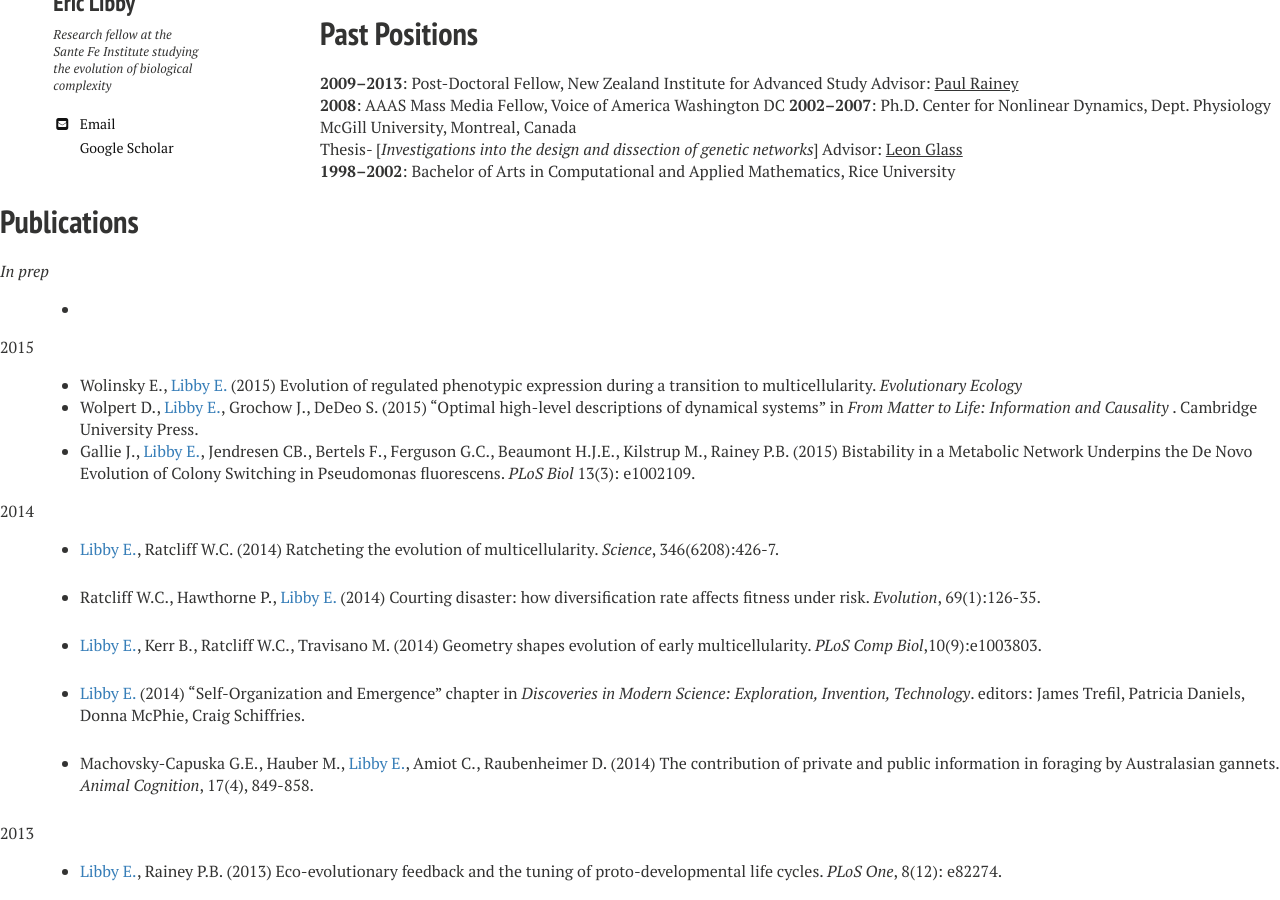
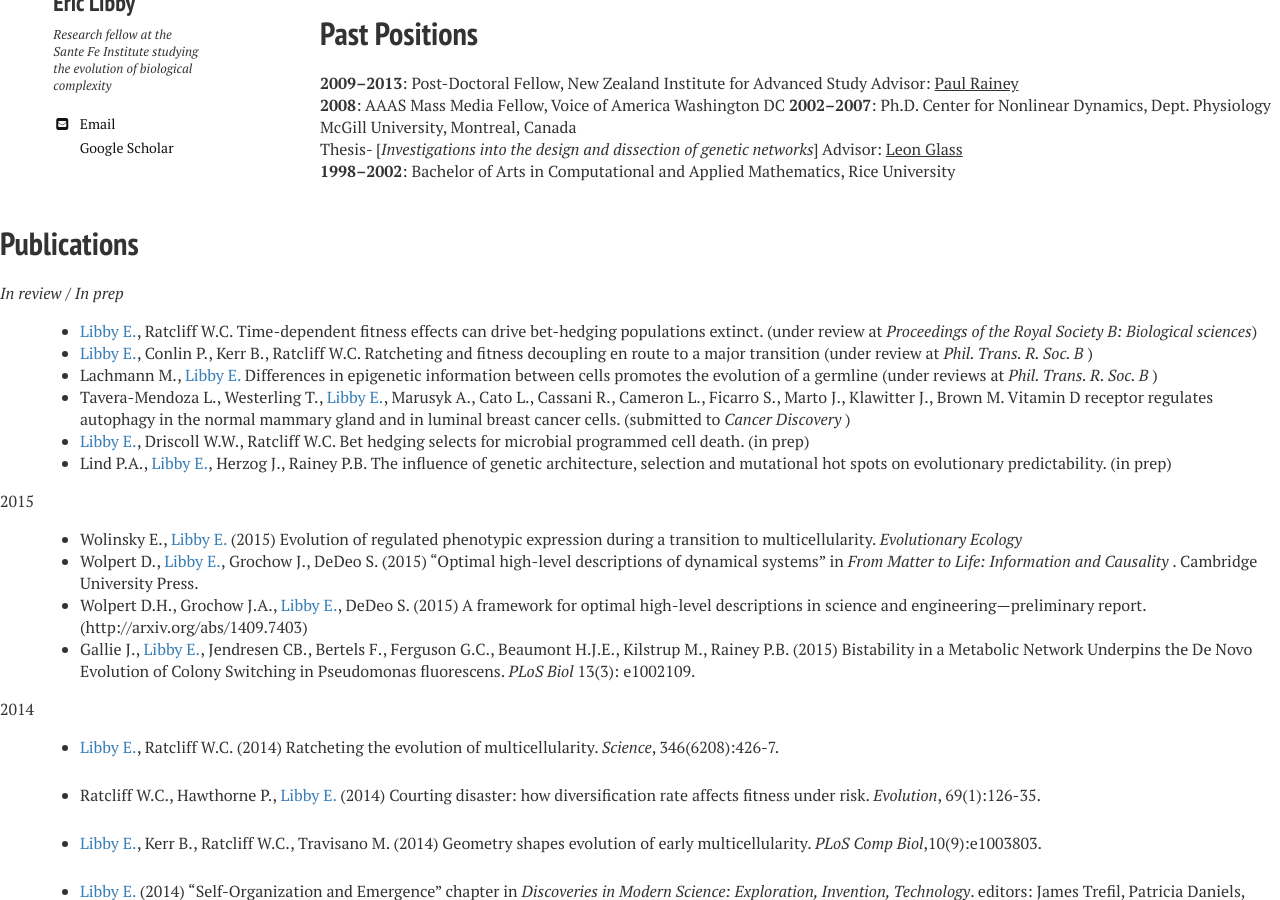
Before and after one commit to ericlibby/oldweb, a Jekyll site: the page built from p_publications/index.md, in a window 1280 px wide and 900 px high, scrolled down 565 px. Built offline with Jekyll 4.4.1, drawn with Linux system fonts in a browser that asks for light colours; nearby versions of some CDN libraries; comment, search, counter and statistics services are not loaded.

Commit message:
added in prep

```diff
--- a/p_publications/index.md
+++ b/p_publications/index.md
@@ -29,19 +29,22 @@ Past Positions
 	Advisor: [Leon Glass](http://www.medicine.mcgill.ca/physio/glasslab/)
 **1998--2002**: Bachelor of Arts in Computational and Applied Mathematics, Rice University
 
+<br>
 
 Publications
 =========
-<!---
-*In prep**)
--->
-
-*In prep*
-:	*
+*In review / In prep*
+:	* <span style="color:#377EB8;"> Libby E.</span>,  Ratcliff W.C. Time-dependent fitness effects can drive bet-hedging populations extinct. (under review at <I> Proceedings of the Royal Society B: Biological sciences</I>)
+	* <span style="color:#377EB8;"> Libby E.</span>, Conlin P., Kerr B., Ratcliff W.C. Ratcheting and fitness decoupling en route to a major transition (under review at <I> Phil. Trans. R. Soc. B </I>)
+	* Lachmann M., <span style="color:#377EB8;"> Libby E.</span> Differences in epigenetic information between cells promotes the evolution of a germline (under reviews at <I> Phil. Trans. R. Soc. B </I>)
+	* Tavera-Mendoza L., Westerling T., <span style="color:#377EB8;"> Libby E.</span>, Marusyk A., Cato L., Cassani R., Cameron L., Ficarro S., Marto J., Klawitter J., Brown M. Vitamin D receptor regulates autophagy in the normal mammary gland and in luminal breast cancer cells. (submitted to <I> Cancer Discovery </I>)
+	* <span style="color:#377EB8;"> Libby E.</span>, Driscoll W.W., Ratcliff W.C. Bet hedging selects for microbial programmed cell death. (in prep)
+	* Lind P.A., <span style="color:#377EB8;"> Libby E.</span>, Herzog J., Rainey P.B. The influence of genetic architecture, selection and mutational hot spots on evolutionary predictability. (in prep)
 
 2015
 :	* Wolinsky E., <span style="color:#377EB8;"> Libby E.</span> (2015) Evolution of regulated phenotypic expression during a transition to multicellularity. <I> Evolutionary Ecology </I>
 	* Wolpert D., <span style="color:#377EB8;"> Libby E.</span>, Grochow J., DeDeo S. (2015) "Optimal high-level descriptions of dynamical systems" in <I> From Matter to Life: Information and Causality </I>. Cambridge University Press.
+	* Wolpert D.H., Grochow J.A., <span style="color:#377EB8;"> Libby E.</span>, DeDeo S. (2015) A framework for optimal high-level descriptions in science and engineering---preliminary report. (http://arxiv.org/abs/1409.7403)
 	* Gallie J., <span style="color:#377EB8;"> Libby E.</span>, Jendresen CB., Bertels F., Ferguson G.C., Beaumont H.J.E., Kilstrup M.,  Rainey P.B. (2015) Bistability in a Metabolic Network Underpins the De Novo Evolution of Colony Switching in Pseudomonas fluorescens. <I> PLoS Biol </I> 13(3): e1002109.
 
 
```
